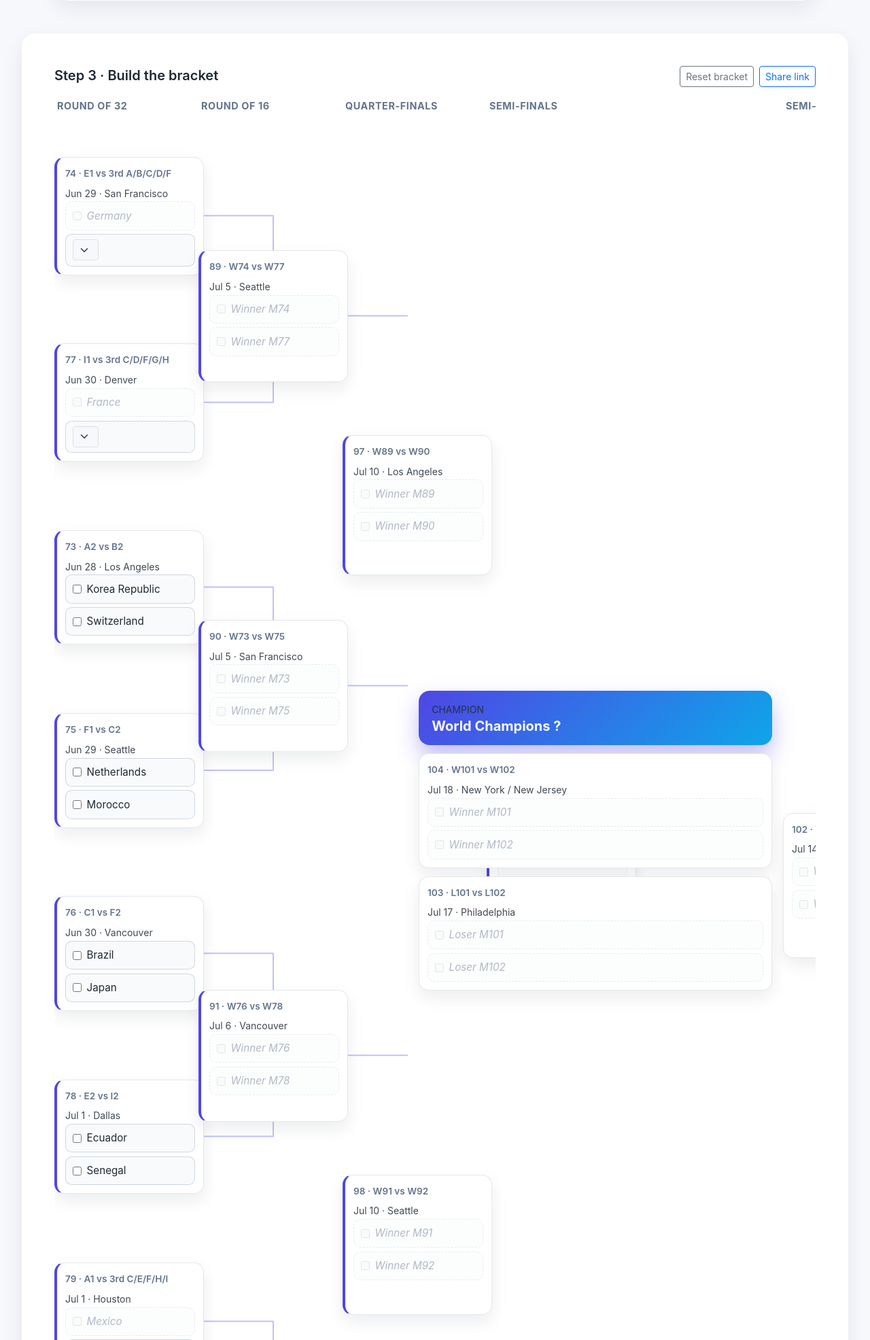
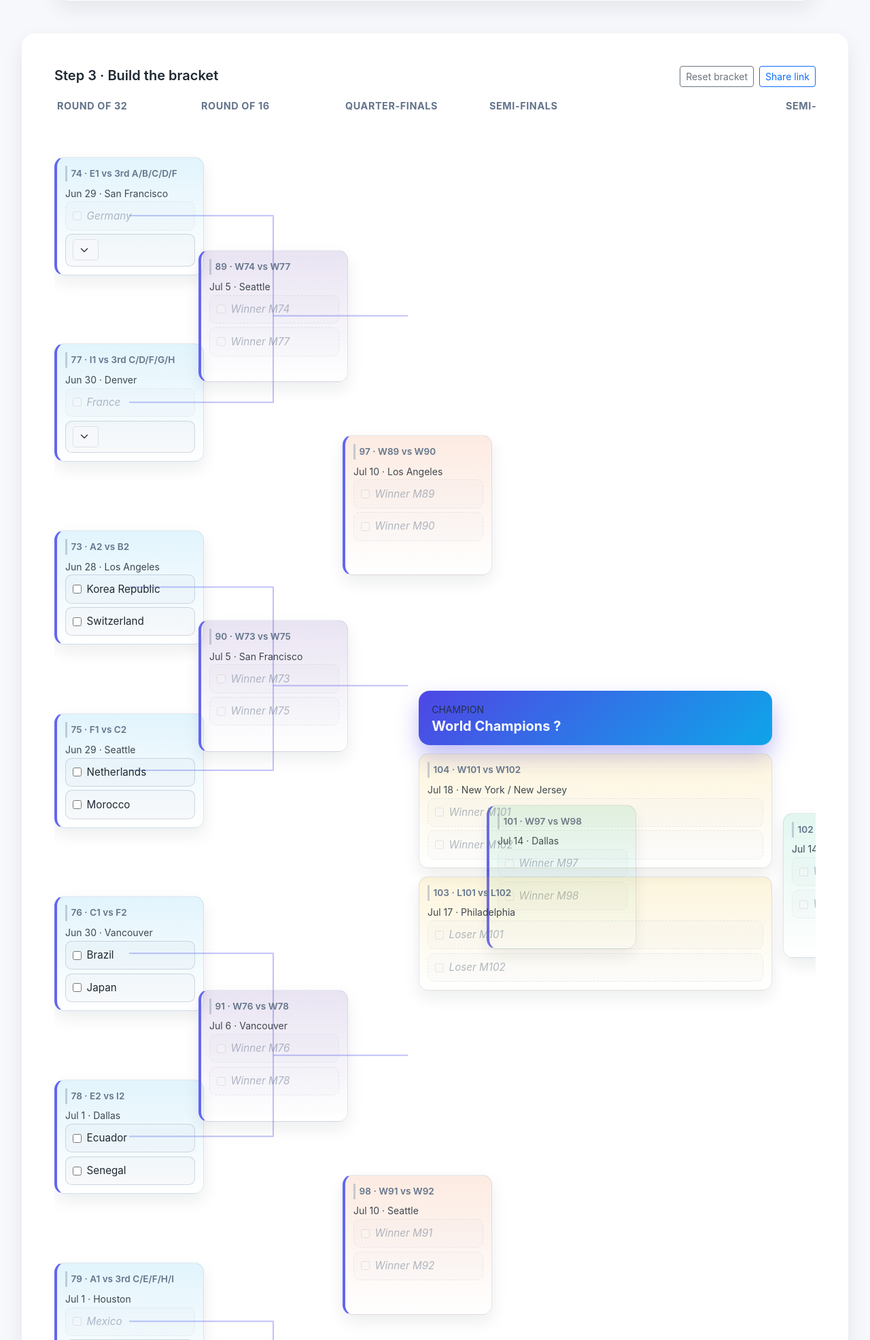
Before and after one commit to sfeng77/damogu, a Flask app: page /worldcup26/predictor in a window 1280 px wide. Shown: the part 2269-4240 px from the top of the page at 68% size. Run offline with Flask 3, Linux system fonts and the light colour scheme.

Commit message:
Add subtle color accents per round and side

```diff
--- a/static/css/main.css
+++ b/static/css/main.css
@@ -17,6 +17,13 @@
   --bs-body-color: var(--color-text);
   --brand-highlight-start: #f97316;
   --brand-highlight-end: #facc15;
+  --round-r32: rgba(14, 165, 233, 0.12);
+  --round-r16: rgba(76, 29, 149, 0.12);
+  --round-qf: rgba(234, 88, 12, 0.12);
+  --round-sf: rgba(16, 185, 129, 0.12);
+  --round-final: rgba(234, 179, 8, 0.14);
+  --side-left: #6366f1;
+  --side-right: #0ea5e9;
 }
 
 [data-theme="dark"] {
@@ -420,11 +427,11 @@
 }
 
 .bracket-side.left .match-card {
-  border-left: 4px solid var(--gradient-start);
+  border-left: 4px solid var(--side-left);
 }
 
 .bracket-side.right .match-card {
-  border-right: 4px solid var(--gradient-end);
+  border-right: 4px solid var(--side-right);
 }
 
 .round-column {
@@ -453,6 +460,28 @@
   position: relative;
   z-index: 1;
   width: 100%;
+}
+
+.match-card[data-round="R32"] {
+  background: linear-gradient(180deg, var(--round-r32), transparent);
+}
+.match-card[data-round="R16"] {
+  background: linear-gradient(180deg, var(--round-r16), transparent);
+}
+.match-card[data-round="QF"] {
+  background: linear-gradient(180deg, var(--round-qf), transparent);
+}
+.match-card[data-round="SF"] {
+  background: linear-gradient(180deg, var(--round-sf), transparent);
+}
+.match-card[data-round="Final"],
+.match-card[data-round="Third"] {
+  background: linear-gradient(180deg, var(--round-final), transparent);
+}
+
+.match-label {
+  border-left: 3px solid rgba(148, 163, 184, 0.5);
+  padding-left: 0.35rem;
 }
 
 .match-label {
--- a/static/js/wc26_predictor.js
+++ b/static/js/wc26_predictor.js
@@ -591,7 +591,9 @@
     sideConfig[side].rounds[round].forEach(matchId => {
       const match = getMatch(matchId);
       if (!match) return;
-      const card = renderMatchCard(match);
+      const card = renderMatchCard(match, side);
+      card.dataset.side = side;
+      card.dataset.round = match.round;
       const row = rowMap[side][matchId];
       if (row) card.style.gridRow = row + 1; // offset by header row
       column.appendChild(card);
@@ -669,10 +671,12 @@
   return center;
 }
 
-function renderMatchCard(match) {
+function renderMatchCard(match, side) {
   const card = document.createElement("div");
   card.className = "match-card";
   card.dataset.matchId = match.id;
+  if (side) card.dataset.side = side;
+  card.dataset.round = match.round;
 
   const resolvedSlots = match.slots.map(resolveSlot);
   const selectable = resolvedSlots.every(Boolean);
```
